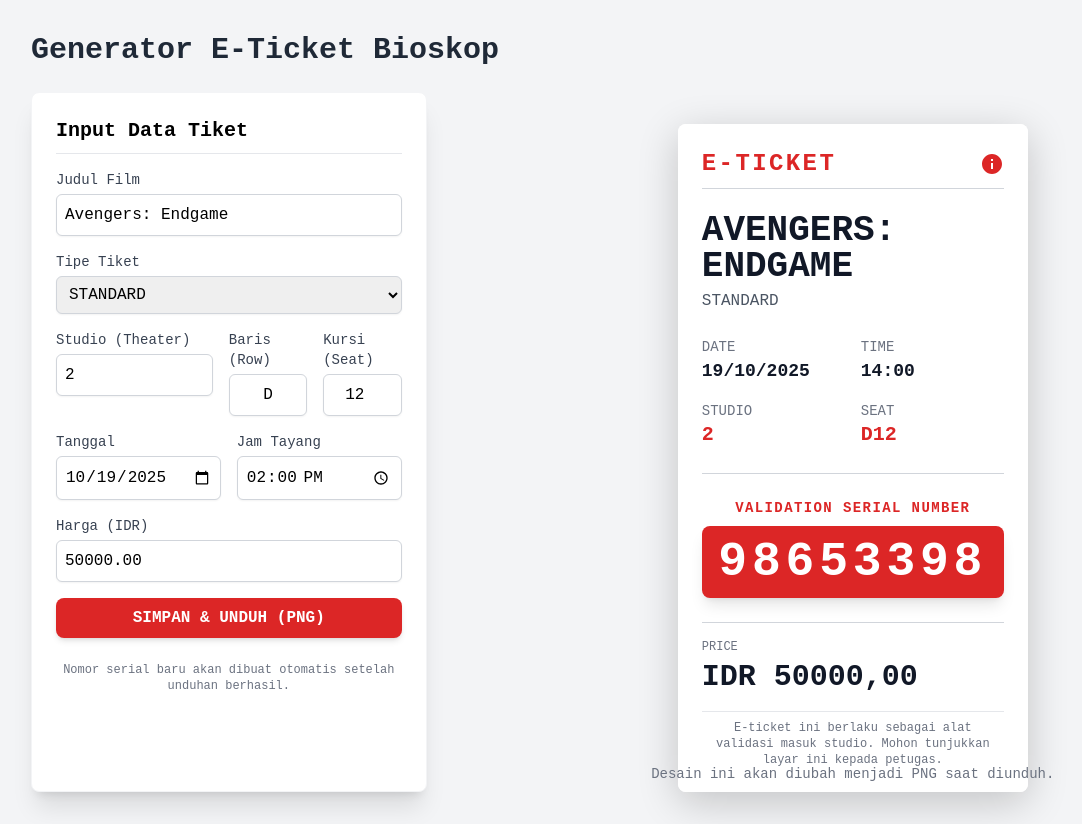
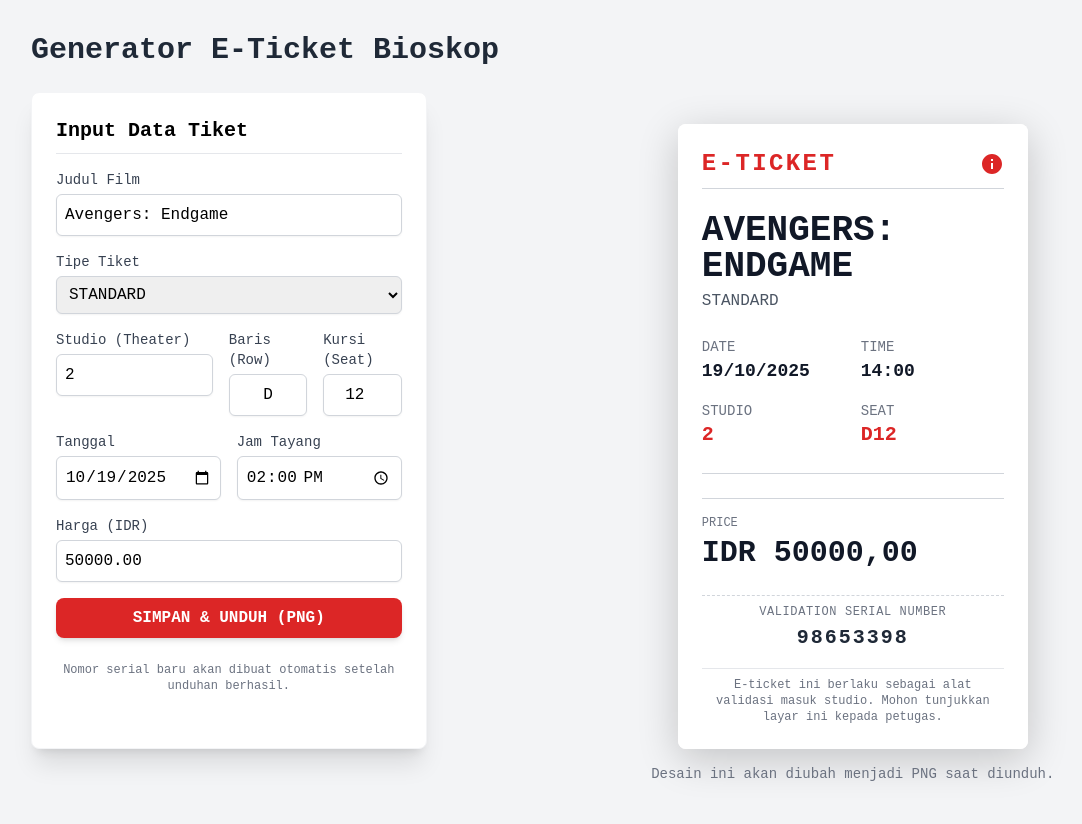
Before and after one commit to hairstudios/tiket, a plain HTML site: page index.html in a window 1280 px wide. Shown: the whole page, without its empty margins (1-1083 px from the left). After the commit the page ends 800 px from the top, so only its background shows below. Drawn offline with nearby package versions, Linux system fonts and the light colour scheme.

Commit message:
Refactor ticket preview layout and serial number handling
Removed unnecessary comments and updated the layout for the ticket preview section. Adjusted the handling of the serial number display and ensured proper rendering timing for the ticket image download.

```diff
--- a/index.html
+++ b/index.html
@@ -121,7 +121,6 @@
             <div class="lg:w-2/3 flex justify-center items-start lg:pt-8">
                 <!-- TIKET VERTICAL DIMULAI DI SINI -->
                 <div id="ticket-preview" class="ticket-container bg-white rounded-lg overflow-hidden flex flex-col typewriter-font">
-                    <!-- CATATAN: Border hitam tebal pada bingkai tiket sudah dihapus -->
 
                     <!-- BAGIAN UTAMA -->
                     <div class="w-full bg-white p-6 flex-grow text-gray-900">
@@ -159,24 +158,22 @@
                             </div>
                         </div>
 
-                        <!-- Bagian SERIAL NUMBER BARU (Paling Menonjol) -->
-                        <div class="mt-4 text-center">
-                            <div class="text-sm font-extrabold text-red-600 uppercase tracking-widest">VALIDATION SERIAL NUMBER</div>
-                            <!-- Blok Serial Number Merah Penuh -->
-                            <div id="main-serial-container" class="mt-2 inline-block bg-red-600 text-white rounded-lg p-3 shadow-lg w-full">
-                                <div id="main-serial" class="text-5xl font-extrabold tracking-widest leading-none">01234567</div>
-                            </div>
-                        </div>
-
-                        <!-- HARGA -->
-                        <div class="mt-6 border-t border-gray-300 pt-4">
+                        <!-- Bagian HARGA -->
+                        <div class="mt-4 border-t border-gray-300 pt-4">
                             <div class="space-y-1">
                                 <div class="text-xs text-gray-500">PRICE</div>
                                 <div id="main-price" class="text-3xl font-extrabold text-gray-900">IDR 50.000,00</div>
                             </div>
+                        </div>
 
-                            <p class="text-xs text-gray-500 mt-4 text-center border-t pt-2">E-ticket ini berlaku sebagai alat validasi masuk studio. Mohon tunjukkan layar ini kepada petugas.</p>
+                        <!-- Bagian SERIAL NUMBER (Dikecilkan, di bawah harga) -->
+                        <div class="mt-6 pt-2 text-center border-t border-dashed border-gray-300">
+                            <div class="text-xs font-medium text-gray-500 uppercase tracking-wider mb-1">VALIDATION SERIAL NUMBER</div>
+                            <div id="main-serial" class="text-xl font-bold tracking-widest text-gray-800">01234567</div>
                         </div>
+
+                        <!-- FOOTER TEXT -->
+                        <p class="text-xs text-gray-500 mt-4 text-center pt-2 border-t">E-ticket ini berlaku sebagai alat validasi masuk studio. Mohon tunjukkan layar ini kepada petugas.</p>
                     </div>
                 </div>
                 <p class="absolute bottom-4 text-sm text-gray-500 typewriter-font hidden sm:block">Desain ini akan diubah menjadi PNG saat diunduh.</p>
@@ -228,7 +225,7 @@
             document.getElementById('main-time').textContent = ticketData.time;
             // Format IDR dengan koma sebagai pemisah desimal
             document.getElementById('main-price').textContent = `IDR ${ticketData.price.replace(/\./g, ',')}`;
-            // Update serial number di blok besar
+            // Update serial number di blok kecil (INI ADALAH ID YANG HARUS DIPERBAIKI)
             document.getElementById('main-serial').textContent = ticketData.serial || 'XXXXXXXX'; // Tambahkan fallback
         }
 
@@ -243,7 +240,10 @@
             saveText.classList.add('hidden');
             loadingMessage.classList.remove('hidden');
 
-            // === START FIX: Menambahkan jeda waktu untuk memastikan DOM merender teks serial number ===
+            // Memaksa reflow/repaint DOM sebelum mengambil gambar (untuk mencegah race condition)
+            document.getElementById('main-serial').offsetHeight;
+
+            // Menjaga jeda waktu (100ms) untuk memastikan rendering teks sederhana selesai
             setTimeout(() => {
                 const ticketElement = document.getElementById('ticket-preview');
                 const movieTitle = ticketData.title.replace(/ /g, '_');
@@ -285,8 +285,7 @@
                     loadingMessage.classList.add('hidden');
                     saveText.classList.remove('hidden');
                 });
-            }, 50); // Jeda 50ms (cukup cepat)
-            // === END FIX ===
+            }, 100); // Jeda 100ms
         }
 
         // Jalankan saat dokumen selesai dimuat
```
